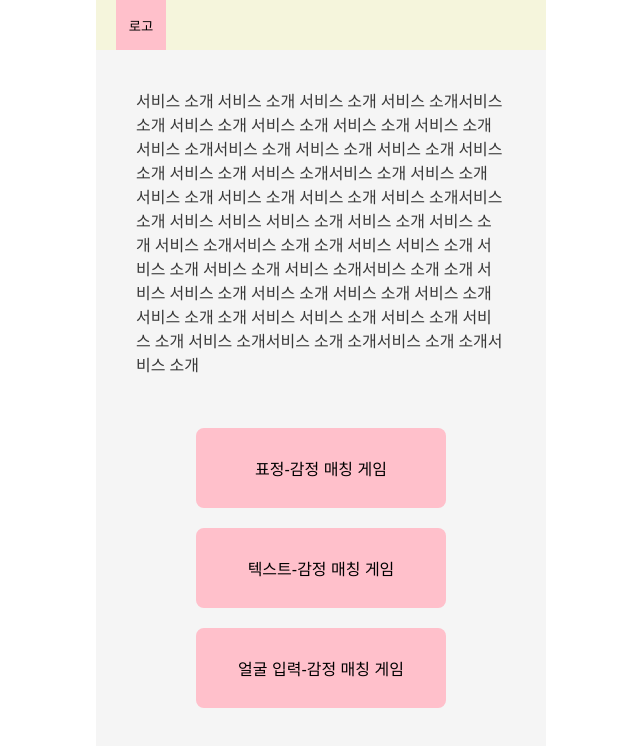
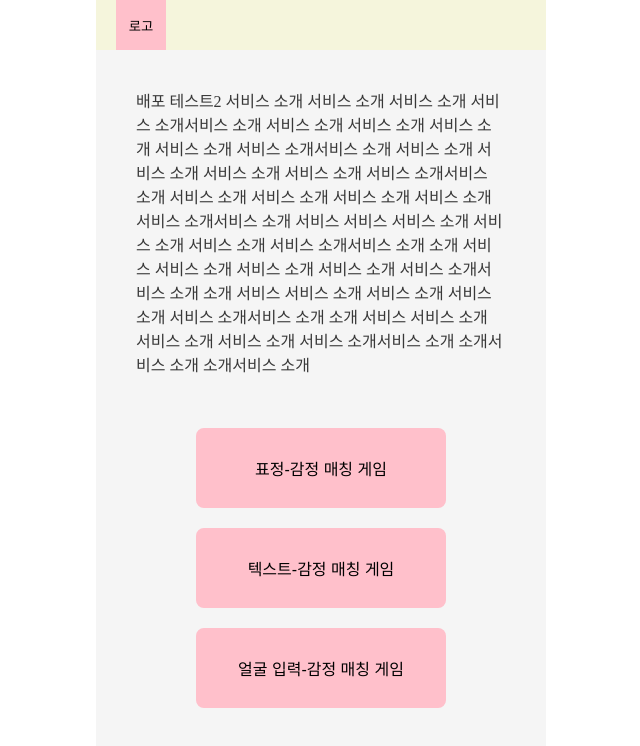
Before and after one commit to active-minds-hongik/active-minds-client, a React (Create React App) app: page / in a window 1280 px wide. Shown: the top 746 px of the page, without its empty margins (319-959 px from the left). Built offline with nearby package versions, Linux system fonts and the light colour scheme.

Commit message:
test: 배포 테스트2

```diff
--- a/src/pages/OnBoardingPage.tsx
+++ b/src/pages/OnBoardingPage.tsx
@@ -17,6 +17,7 @@ const OnBoardingPage = () => {
     <Container>
       <Header />
       <ServiceText>
+        배포 테스트2
         서비스 소개 서비스 소개 서비스 소개 서비스 소개서비스 소개 서비스 소개
         서비스 소개 서비스 소개 서비스 소개 서비스 소개서비스 소개 서비스 소개
         서비스 소개 서비스 소개 서비스 소개 서비스 소개서비스 소개 서비스 소개
```
